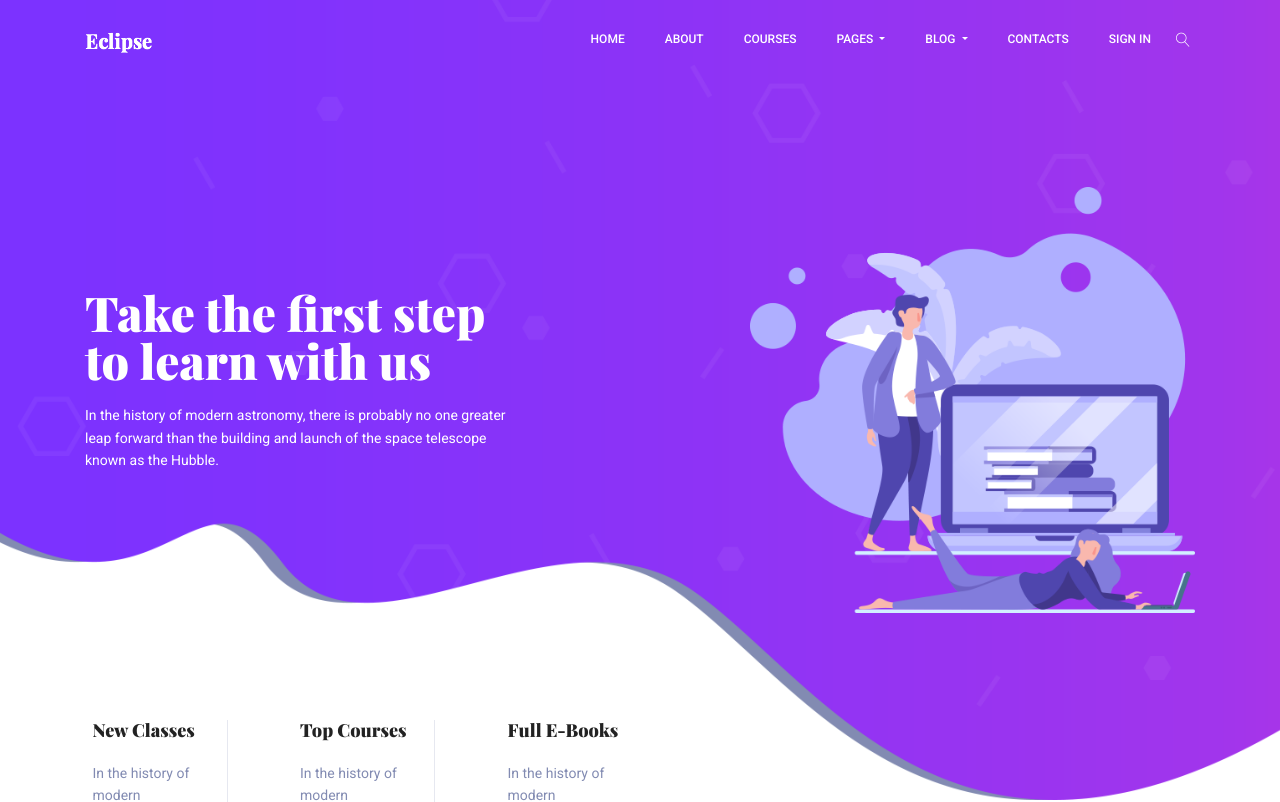
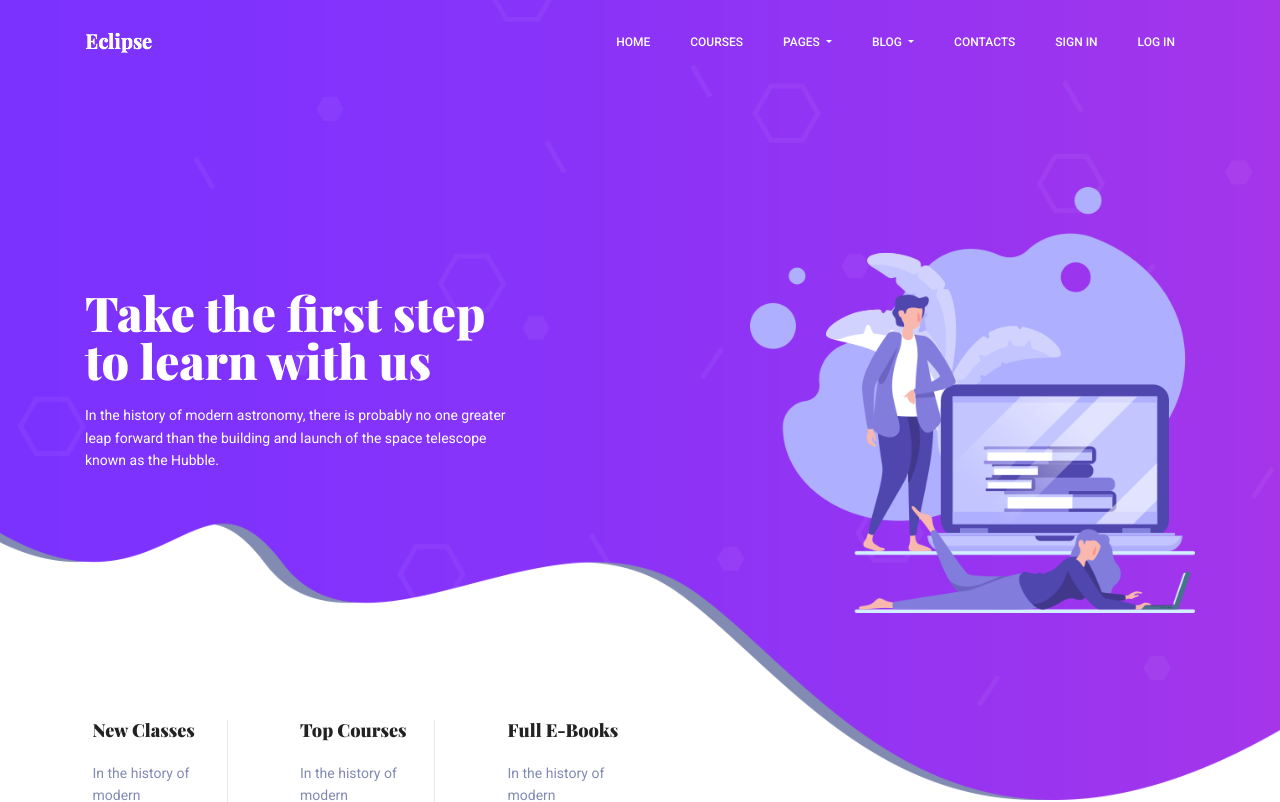
Before and after one commit to logo1tip/django_blog, a Django app: page /home/ in a window 1280 px wide. Shown: the top 802 px of the page. Run offline with Django 3.2, Linux system fonts and the light colour scheme; parts of the project's set-up code (start-up, migrations or seed data) failed here and were passed over; some libraries are stand-ins or nearby versions.

Commit message:
header.html

```diff
--- a/it_blog/it_blog/templates/base/header.html
+++ b/it_blog/it_blog/templates/base/header.html
@@ -9,13 +9,11 @@
                 aria-controls="navbarSupportedContent" aria-expanded="false" aria-label="Toggle navigation">
                 <span class="lnr lnr-menu"></span>
             </button>
-
             <div class="collapse navbar-collapse justify-content-end align-items-center" id="navbarSupportedContent">
                 <ul class="navbar-nav">
                     <li><a href="{% url 'home_page' %}">Home</a></li>
-            <li><a href="about.html">About</a></li>
                     <li><a href="courses.html">Courses</a></li>
-
+                    <!-- Dropdown -->
                     <li class="dropdown">
                         <a class="dropdown-toggle" href="#" data-toggle="dropdown">
                             Pages
@@ -35,12 +33,14 @@
                         </div>
                     </li>
                     <li><a href="contacts.html">Contacts</a></li>
+                    {% if user.is_anonymous %}
                     <li><a href="{% url 'signin_page' %}">Sign In</a></li>
-            <li>
-              <button class="search">
-                <span class="lnr lnr-magnifier" id="search"></span>
-              </button>
-            </li>
+                    <li><a href="{% url 'login_page' %}">Log In</a></li>
+                    {% else %}
+                    <li><a href="/admin/">{{user.username}}</a></li>
+                    <li><a href="{% url 'logout_page' %}">Log Out</a></li>
+                    {% endif %}
+
                 </ul>
             </div>
         </div>
```
Lines whose indentation alone changed are shown as unchanged.
